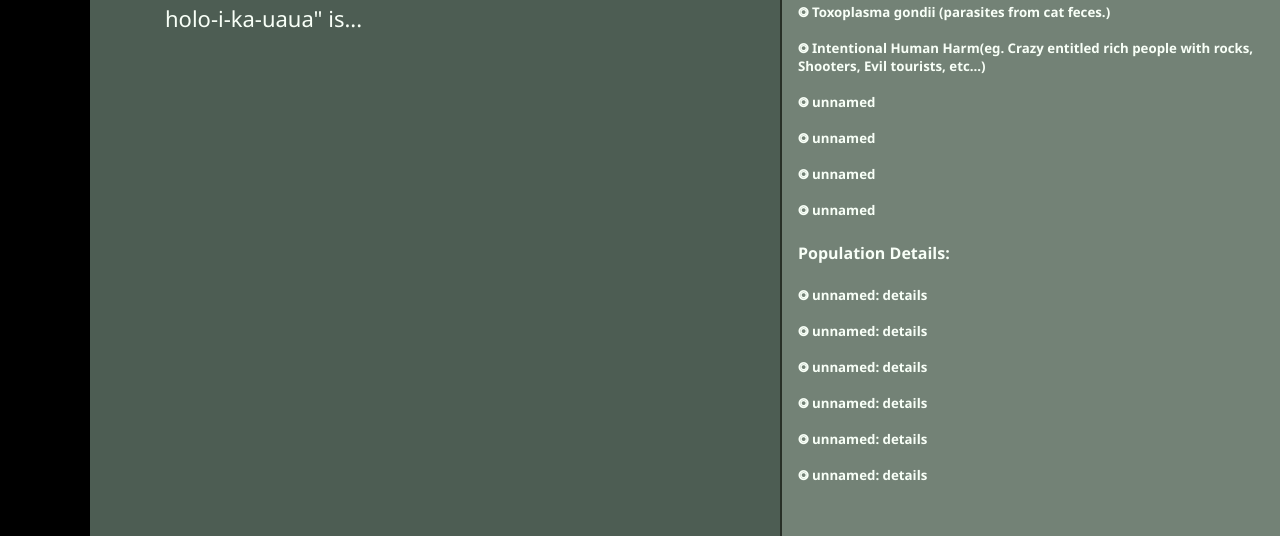
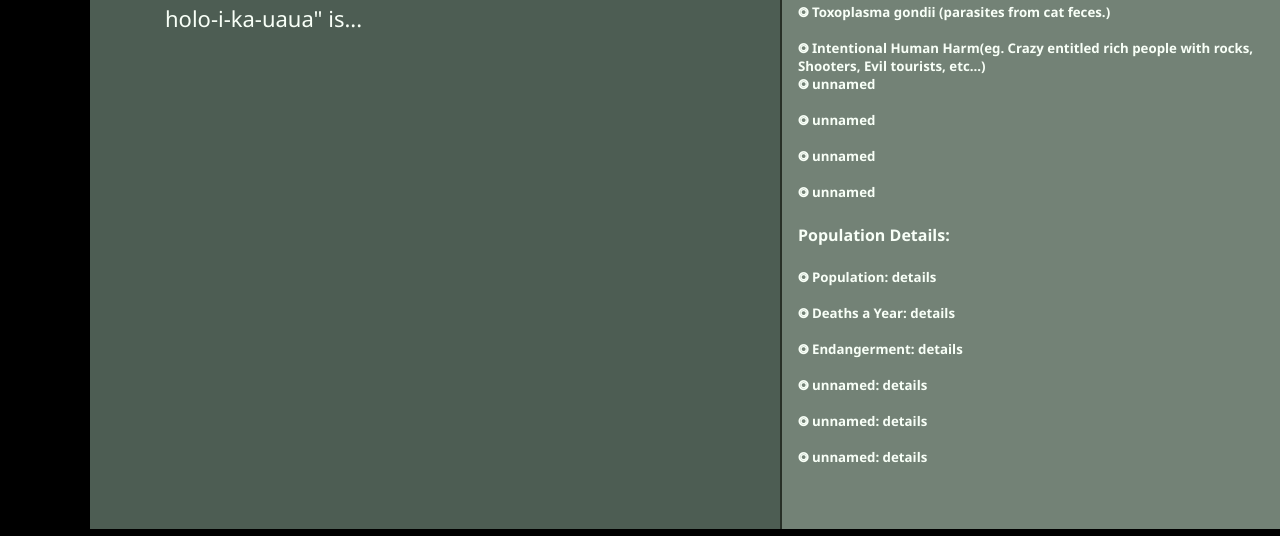
Before and after one commit to catxproductions/biology-project, a plain HTML site: page index.html in a window 1280 px wide. Shown: the part 271-807 px from the top of the page. Drawn offline with Linux system fonts and the light colour scheme.

Commit message:
Update index.html

```diff
--- a/index.html
+++ b/index.html
@@ -95,9 +95,9 @@
         <aside class="sidebar">
             <h3>The Hawaiian Monk Seal Info</h3>
             <h4>Threats:</h4>
-            <h5>⭗ Toxoplasma gondii (parasites from cat feces.)<br><br>⭗ Intentional Human Harm(eg. Crazy entitled rich people with rocks, Shooters, Evil tourists, etc...)<br><br>⭗ unnamed<br><br>⭗ unnamed<br><br>⭗ unnamed<br><br>⭗ unnamed<br></h5>
+            <h5>⭗ Toxoplasma gondii (parasites from cat feces.)<br><br>⭗ Intentional Human Harm(eg. Crazy entitled rich people with rocks, Shooters, Evil tourists, etc...)<br>⭗ unnamed<br><br>⭗ unnamed<br><br>⭗ unnamed<br><br>⭗ unnamed<br></h5>
             <h4>Population Details:</h4>
-            <h5>⭗ unnamed: details<br><br>⭗ unnamed: details<br><br>⭗ unnamed: details<br><br>⭗ unnamed: details<br><br>⭗ unnamed: details<br><br>⭗ unnamed: details</h5>
+            <h5>⭗ Population: details<br><br>⭗ Deaths a Year: details<br><br>⭗ Endangerment: details<br><br>⭗ unnamed: details<br><br>⭗ unnamed: details<br><br>⭗ unnamed: details</h5>
         </aside>
     </div>
 </div>
```
